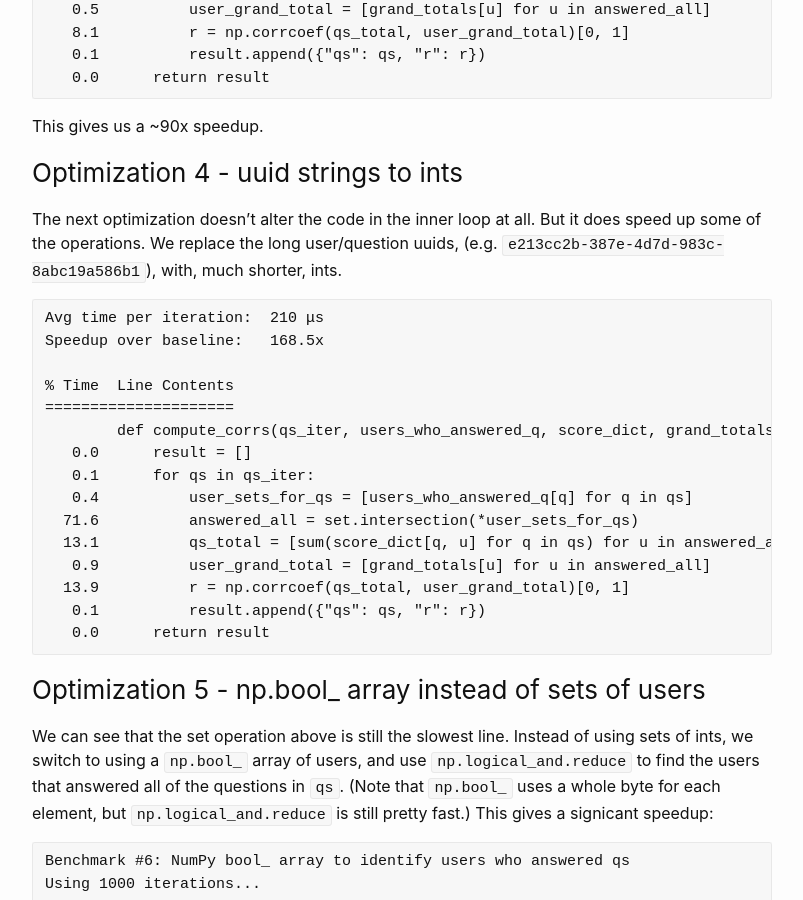
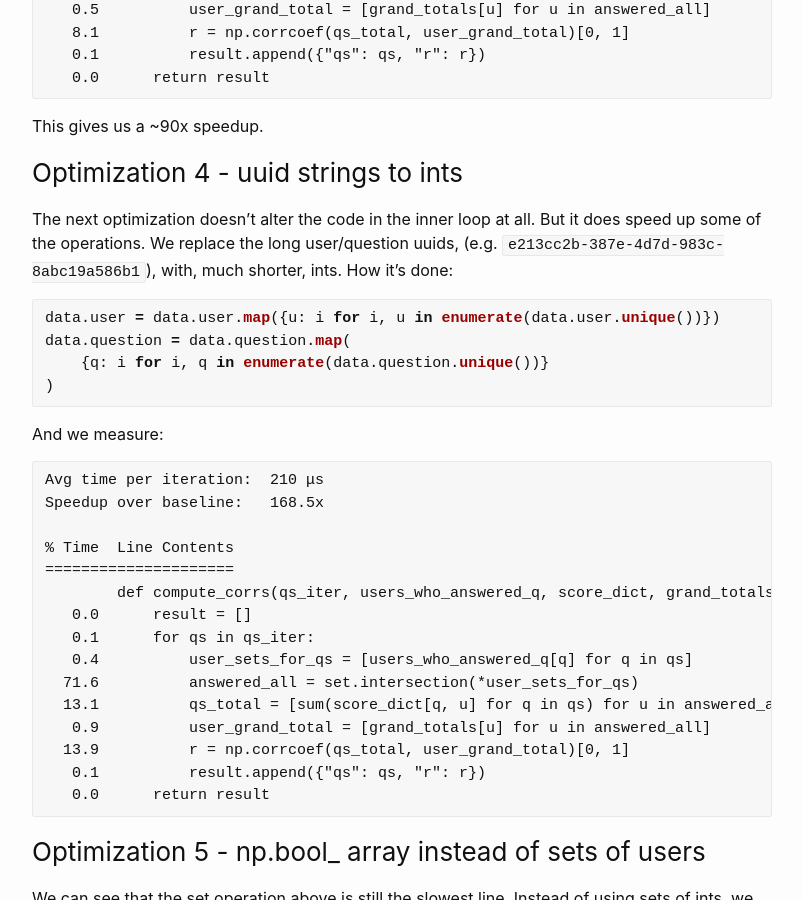
Before and after one commit to sradc/sradc.github.io, a Jekyll site: the page built from _posts/2023-10-29-python-corrset-optimization.md, in a window 1280 px wide and 900 px high, scrolled down 4432 px. Shown: the whole window, without its empty margins (238-1041 px from the left). Built offline with Jekyll 4.4.1, drawn with Linux system fonts in a browser that asks for light colours.

Commit message:
added snippet to show how the uids are replaced with ints

````diff
--- a/_posts/2023-10-29-python-corrset-optimization.md
+++ b/_posts/2023-10-29-python-corrset-optimization.md
@@ -203,7 +203,16 @@ This gives us a ~90x speedup.
 
 ### Optimization 4 - uuid strings to ints
 
-The next optimization doesn't alter the code in the inner loop at all. But it does speed up some of the operations. We replace the long user/question uuids, (e.g. `e213cc2b-387e-4d7d-983c-8abc19a586b1`), with, much shorter, ints.
+The next optimization doesn't alter the code in the inner loop at all. But it does speed up some of the operations. We replace the long user/question uuids, (e.g. `e213cc2b-387e-4d7d-983c-8abc19a586b1`), with, much shorter, ints. How it's done:
+
+```python
+data.user = data.user.map({u: i for i, u in enumerate(data.user.unique())})
+data.question = data.question.map(
+    {q: i for i, q in enumerate(data.question.unique())}
+)
+```
+
+And we measure:
 
 ```
 Avg time per iteration:  210 μs
````
